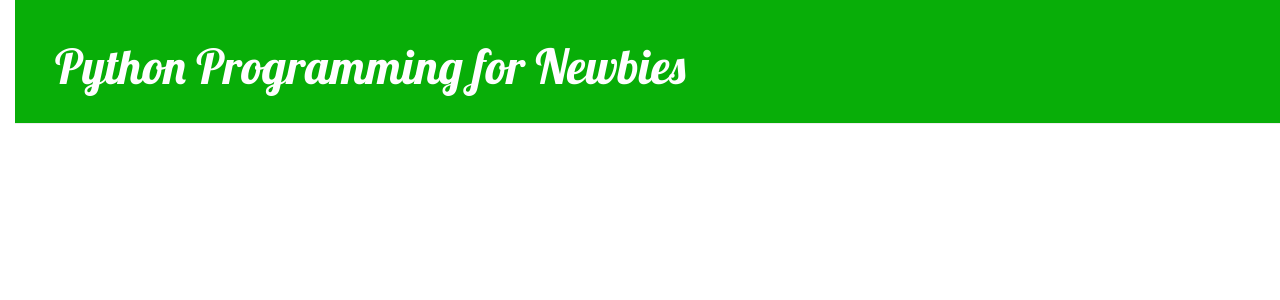
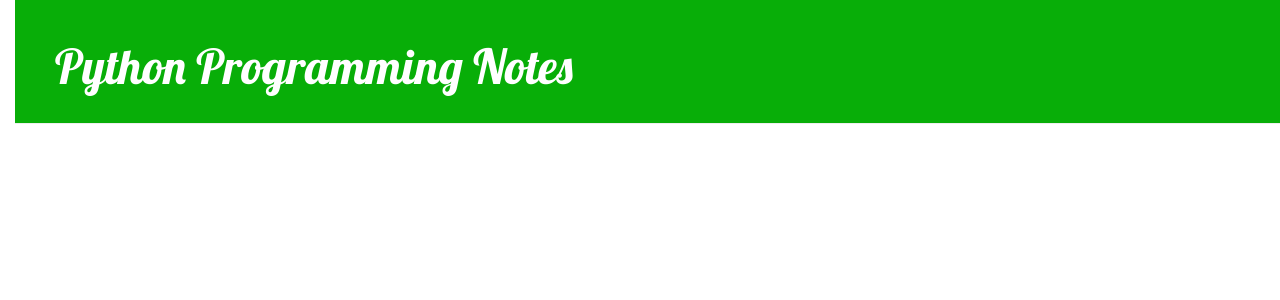
Before and after one commit to oleg104/my-first-blog, a Django app: page / in a window 1280 px wide. Shown: the top 300 px of the page. Run offline with Django 3.2, Linux system fonts and the light colour scheme; data that the repository does not hold is empty; some libraries are stand-ins or nearby versions.

Commit message:
change title 2

```diff
--- a/blog/templates/blog/base.html
+++ b/blog/templates/blog/base.html
@@ -14,7 +14,7 @@
 	    {%	if  user.is_authenticated   %}
 		<a	href="{%    url	'post_new'  %}"	class="top-menu"><span	class="glyphicon    glyphicon-plus"></span></a>
 	    {%	endif	%}
-	    <h1><a	href="/">Python Programming for Newbies</a></h1>
+	    <h1><a	href="/">Python Programming Notes</a></h1>
 	</div>
 
 	<div	class="content	container">
```
